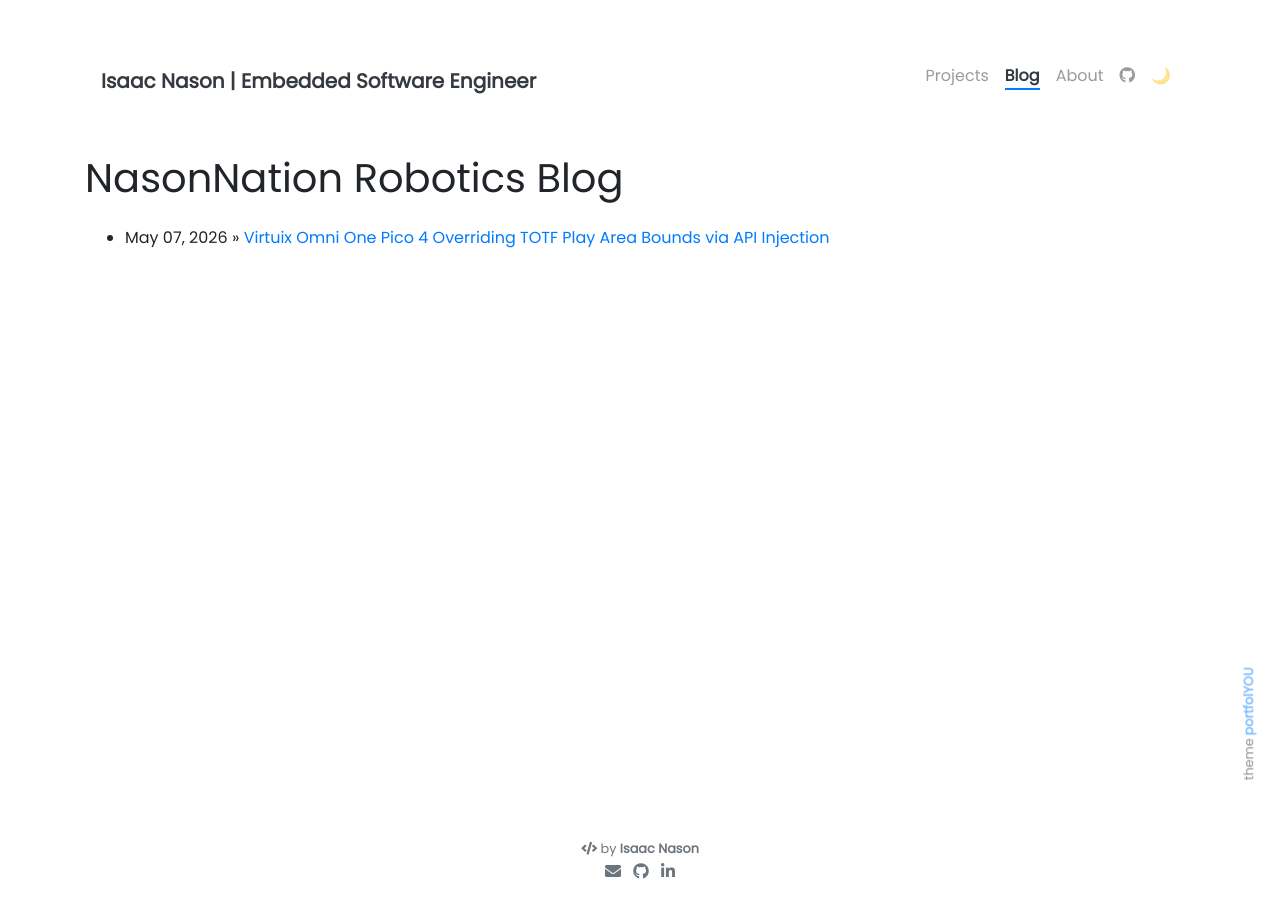
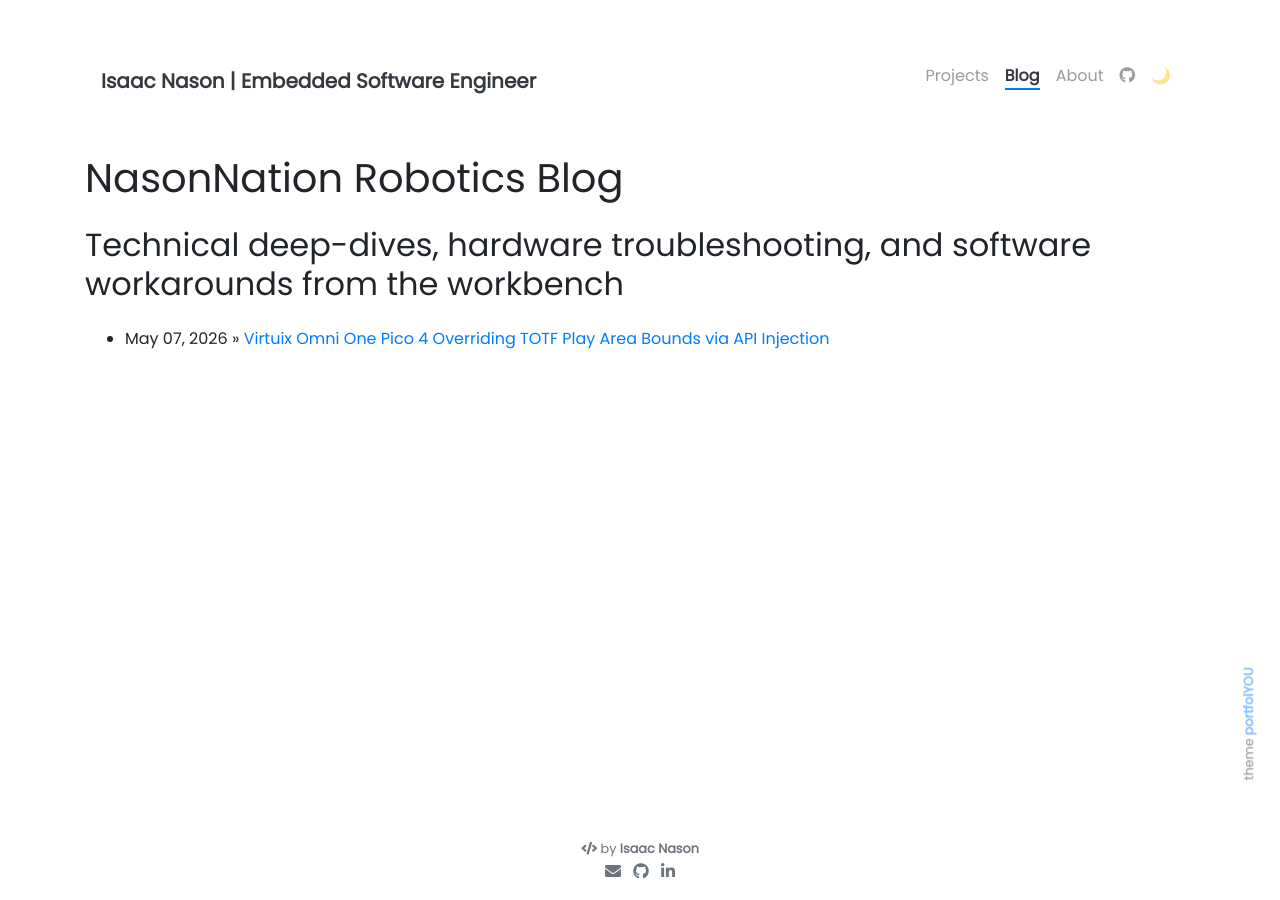
Before and after one commit to mistabowhunta/github.io, a Jekyll site: the page built from pages/blog.md, in a window 1280 px wide. Built offline with Jekyll 4.4.1, drawn with Linux system fonts in a browser that asks for light colours.

Commit message:
Update blog.md

```diff
--- a/pages/blog.md
+++ b/pages/blog.md
@@ -6,6 +6,7 @@ permalink: /blog/
 ---
 
 <h1 class="mt-5 mb-4">NasonNation Robotics Blog</h1>
+<h2 class="mb-4">Technical deep-dives, hardware troubleshooting, and software workarounds from the workbench</h2>
 
 <ul>
   {% for post in site.posts %}
```
